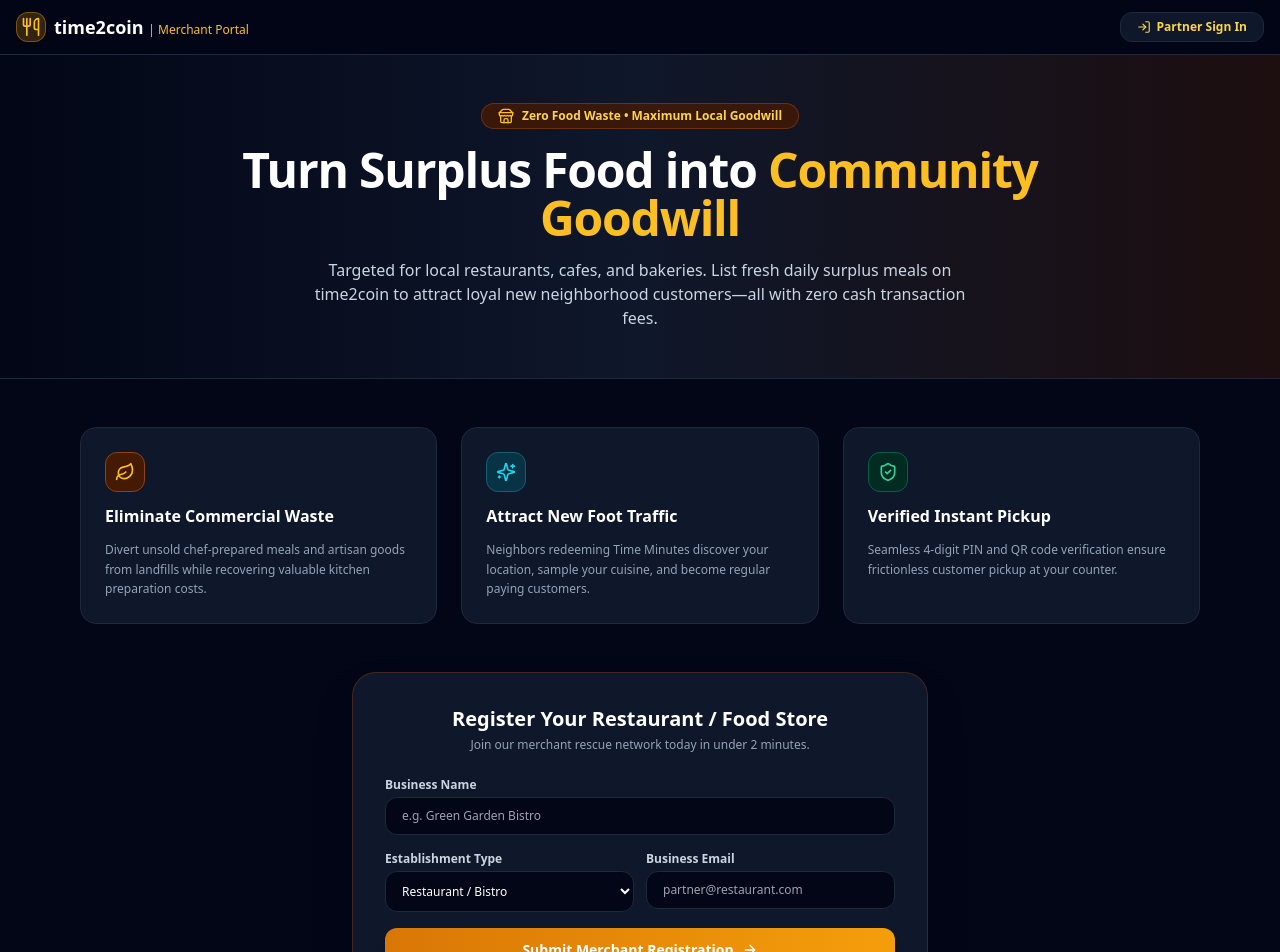
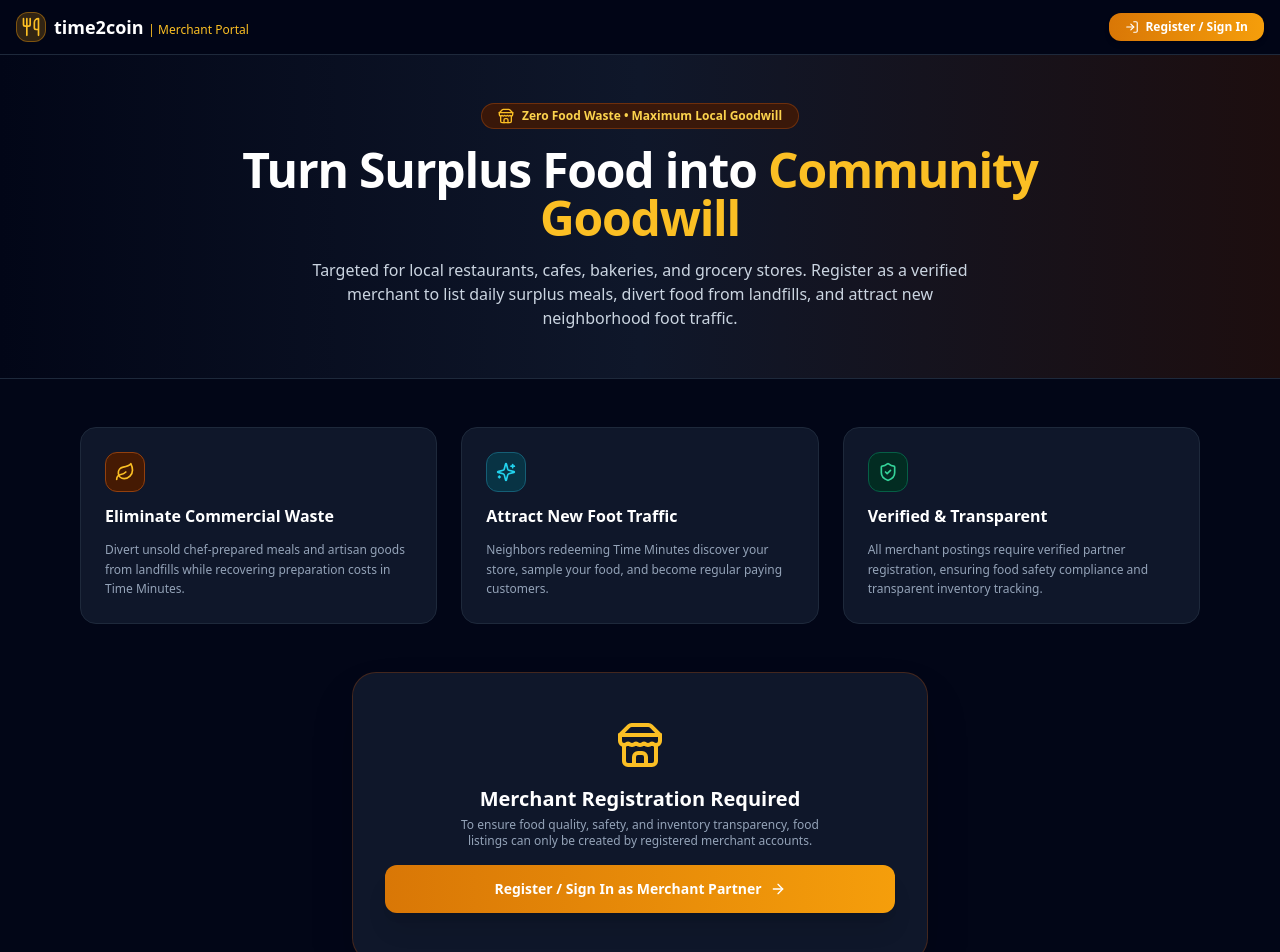
Before and after one commit to time2coin/time2coin, a Next.js app: page /merchant in a window 1280 px wide. Shown: the top 952 px of the page. Built offline with nearby package versions, Linux system fonts and the light colour scheme.

Commit message:
Refactor MerchantPortalPage for food posting and user auth
Updated merchant portal page to include new state variables for food posting and user authentication. Enhanced user experience by modifying text and structure for clarity.

```diff
--- a/app/merchant/page.tsx
+++ b/app/merchant/page.tsx
@@ -1,20 +1,43 @@
 'use client';
 
-import React, { useState } from 'react';
+import React, { useState, useEffect } from 'react';
 import {
   Utensils, Store, ArrowRight, ShieldCheck, CheckCircle2,
-  Sparkles, Clock, Leaf, QrCode, Building2, Plus, LogIn
+  Sparkles, Leaf, LogIn, Plus, Send, AlertCircle
 } from 'lucide-react';
 
 export default function MerchantPortalPage() {
-  const [registered, setRegistered] = useState(false);
-  const [merchantName, setMerchantName] = useState('');
-  const [businessType, setMerchantType] = useState('Restaurant');
-  const [email, setEmail] = useState('');
+  const [currentUser, setCurrentUser] = useState<any>(null);
 
-  const handleSubmit = (e: React.FormEvent) => {
+  // Post Surplus Food Form State (Logged-In Merchants)
+  const [foodTitle, setFoodTitle] = useState('');
+  const [foodQuantity, setFoodQuantity] = useState('5');
+  const [timeValue, setTimeValue] = useState('45');
+  const [pickupWindow, setPickupWindow] = useState('5:00 PM - 7:00 PM');
+  const [description, setDescription] = useState('');
+  const [postSuccess, setPostSuccess] = useState(false);
+
+  useEffect(() => {
+    const saved = localStorage.getItem('time2coin_user');
+    if (saved) {
+      try {
+        setCurrentUser(JSON.parse(saved));
+      } catch (e) {}
+    }
+  }, []);
+
+  const handlePostFood = (e: React.FormEvent) => {
     e.preventDefault();
-    setRegistered(true);
+    if (!currentUser) {
+      window.location.href = '/auth';
+      return;
+    }
+    setPostSuccess(true);
+    setTimeout(() => {
+      setPostSuccess(false);
+      setFoodTitle('');
+      setDescription('');
+    }, 2000);
   };
 
   return (
@@ -28,9 +51,16 @@ export default function MerchantPortalPage() {
             </div>
             <span className="font-bold text-lg text-white">time2coin <span className="text-amber-400 text-xs font-normal">| Merchant Portal</span></span>
           </a>
-          <a href="/auth" className="px-4 py-1.5 bg-slate-900 border border-slate-800 hover:border-amber-500/50 text-amber-300 rounded-xl text-xs font-bold transition flex items-center gap-1.5">
-            <LogIn className="w-3.5 h-3.5" /> Partner Sign In
+
+          {currentUser ? (
+            <div className="flex items-center gap-2 bg-slate-900 border border-slate-800 px-3 py-1 rounded-xl">
+              <span className="text-xs font-bold text-amber-300">{currentUser.name} (Verified Merchant)</span>
+            </div>
+          ) : (
+            <a href="/auth" className="px-4 py-1.5 bg-gradient-to-r from-amber-600 to-amber-500 hover:from-amber-500 text-white rounded-xl text-xs font-bold transition flex items-center gap-1.5 shadow-md">
+              <LogIn className="w-3.5 h-3.5" /> Register / Sign In
             </a>
+          )}
         </div>
       </header>
 
@@ -44,12 +74,12 @@ export default function MerchantPortalPage() {
             Turn Surplus Food into <span className="text-amber-400">Community Goodwill</span>
           </h1>
           <p className="text-xs sm:text-base text-slate-300 leading-relaxed max-w-2xl mx-auto">
-            Targeted for local restaurants, cafes, and bakeries. List fresh daily surplus meals on time2coin to attract loyal new neighborhood customers—all with zero cash transaction fees.
+            Targeted for local restaurants, cafes, bakeries, and grocery stores. Register as a verified merchant to list daily surplus meals, divert food from landfills, and attract new neighborhood foot traffic.
           </p>
         </div>
       </section>
 
-      {/* THREE VALUE PROPOSITIONS */}
+      {/* VALUE PROPOSITIONS */}
       <div className="max-w-6xl mx-auto px-4 py-12 space-y-12">
         <div className="grid grid-cols-1 md:grid-cols-3 gap-6">
           <div className="bg-slate-900 border border-slate-800 rounded-2xl p-6 space-y-3">
@@ -58,7 +88,7 @@ export default function MerchantPortalPage() {
             </div>
             <h3 className="font-bold text-white text-base">Eliminate Commercial Waste</h3>
             <p className="text-xs text-slate-400 leading-relaxed">
-              Divert unsold chef-prepared meals and artisan goods from landfills while recovering valuable kitchen preparation costs.
+              Divert unsold chef-prepared meals and artisan goods from landfills while recovering preparation costs in Time Minutes.
             </p>
           </div>
 
@@ -68,7 +98,7 @@ export default function MerchantPortalPage() {
             </div>
             <h3 className="font-bold text-white text-base">Attract New Foot Traffic</h3>
             <p className="text-xs text-slate-400 leading-relaxed">
-              Neighbors redeeming Time Minutes discover your location, sample your cuisine, and become regular paying customers.
+              Neighbors redeeming Time Minutes discover your store, sample your food, and become regular paying customers.
             </p>
           </div>
 
@@ -76,77 +106,121 @@ export default function MerchantPortalPage() {
             <div className="w-10 h-10 rounded-xl bg-emerald-950 border border-emerald-800 flex items-center justify-center text-emerald-400 font-bold">
               <ShieldCheck className="w-5 h-5" />
             </div>
-            <h3 className="font-bold text-white text-base">Verified Instant Pickup</h3>
+            <h3 className="font-bold text-white text-base">Verified & Transparent</h3>
             <p className="text-xs text-slate-400 leading-relaxed">
-              Seamless 4-digit PIN and QR code verification ensure frictionless customer pickup at your counter.
+              All merchant postings require verified partner registration, ensuring food safety compliance and transparent inventory tracking.
             </p>
           </div>
         </div>
 
-        {/* REGISTRATION FORM */}
+        {/* CONDITIONALLY RENDERED POSTING FORM VS REGISTRATION GATE */}
         <div className="bg-slate-900 border border-amber-800/40 rounded-3xl p-6 sm:p-8 max-w-xl mx-auto shadow-2xl space-y-6">
-          <div className="text-center space-y-1">
-            <h2 className="text-xl font-bold text-white">Register Your Restaurant / Food Store</h2>
-            <p className="text-xs text-slate-400">Join our merchant rescue network today in under 2 minutes.</p>
+          {currentUser ? (
+            /* LOGGED-IN VERIFIED MERCHANT DASHBOARD */
+            <div className="space-y-4">
+              <div className="flex items-center justify-between border-b border-slate-800 pb-3">
+                <h2 className="text-lg font-bold text-white flex items-center gap-2">
+                  <Plus className="w-5 h-5 text-amber-400" /> Post Surplus Food Offer
+                </h2>
+                <span className="text-[10px] font-bold bg-amber-950 text-amber-300 border border-amber-800 px-2.5 py-0.5 rounded-full">
+                  Verified Merchant
+                </span>
               </div>
 
-          {registered ? (
-            <div className="p-6 bg-amber-950/60 border border-amber-800 text-amber-200 rounded-2xl text-center space-y-3">
-              <CheckCircle2 className="w-10 h-10 text-amber-400 mx-auto" />
-              <h3 className="font-bold text-base text-white">Merchant Application Received!</h3>
-              <p className="text-xs text-slate-300">
-                Thank you, <strong>{merchantName}</strong>. Our local community coordinator will verify your food license and activate your portal within 24 hours.
-              </p>
+              {postSuccess && (
+                <div className="p-4 bg-emerald-950/80 border border-emerald-800 text-emerald-200 rounded-2xl text-xs flex items-center gap-2">
+                  <CheckCircle2 className="w-5 h-5 text-emerald-400 shrink-0" />
+                  <span>Surplus meal listing published live to the public marketplace!</span>
                 </div>
-          ) : (
-            <form onSubmit={handleSubmit} className="space-y-4">
+              )}
+
+              <form onSubmit={handlePostFood} className="space-y-4">
                 <div>
-                <label className="block text-xs font-semibold text-slate-300 mb-1">Business Name</label>
+                  <label className="block text-xs font-semibold text-slate-300 mb-1">Meal / Item Title</label>
                   <input
                     type="text"
                     required
-                  value={merchantName}
-                  onChange={(e) => setMerchantName(e.target.value)}
-                  placeholder="e.g. Green Garden Bistro"
+                    value={foodTitle}
+                    onChange={(e) => setFoodTitle(e.target.value)}
+                    placeholder="e.g. 3x Gourmet Organic Lunch Boxes"
                     className="w-full bg-slate-950 border border-slate-800 rounded-xl px-4 py-2.5 text-xs text-white focus:outline-none focus:border-amber-500"
                   />
                 </div>
 
                 <div className="grid grid-cols-2 gap-3">
                   <div>
-                  <label className="block text-xs font-semibold text-slate-300 mb-1">Establishment Type</label>
-                  <select
-                    value={businessType}
-                    onChange={(e) => setMerchantType(e.target.value)}
-                    className="w-full bg-slate-950 border border-slate-800 rounded-xl px-3 py-2.5 text-xs text-white focus:outline-none focus:border-amber-500"
-                  >
-                    <option value="Restaurant">Restaurant / Bistro</option>
-                    <option value="Bakery">Bakery / Cafe</option>
-                    <option value="Grocery">Grocery Store</option>
-                    <option value="Caterer">Catering Service</option>
-                  </select>
+                    <label className="block text-xs font-semibold text-slate-300 mb-1">Quantity Available</label>
+                    <input
+                      type="number"
+                      required
+                      value={foodQuantity}
+                      onChange={(e) => setFoodQuantity(e.target.value)}
+                      className="w-full bg-slate-950 border border-slate-800 rounded-xl px-4 py-2.5 text-xs text-white focus:outline-none focus:border-amber-500"
+                    />
                   </div>
 
                   <div>
-                  <label className="block text-xs font-semibold text-slate-300 mb-1">Business Email</label>
+                    <label className="block text-xs font-semibold text-slate-300 mb-1">Time Mins Value</label>
                     <input
-                    type="email"
+                      type="number"
                       required
-                    value={email}
-                    onChange={(e) => setEmail(e.target.value)}
-                    placeholder="partner@restaurant.com"
+                      value={timeValue}
+                      onChange={(e) => setTimeValue(e.target.value)}
                       className="w-full bg-slate-950 border border-slate-800 rounded-xl px-4 py-2.5 text-xs text-white focus:outline-none focus:border-amber-500"
                     />
                   </div>
+                </div>
+
+                <div>
+                  <label className="block text-xs font-semibold text-slate-300 mb-1">Pickup Time Window</label>
+                  <input
+                    type="text"
+                    required
+                    value={pickupWindow}
+                    onChange={(e) => setPickupWindow(e.target.value)}
+                    placeholder="e.g. 5:00 PM - 7:00 PM"
+                    className="w-full bg-slate-950 border border-slate-800 rounded-xl px-4 py-2.5 text-xs text-white focus:outline-none focus:border-amber-500"
+                  />
+                </div>
+
+                <div>
+                  <label className="block text-xs font-semibold text-slate-300 mb-1">Item Description</label>
+                  <textarea
+                    required
+                    rows={3}
+                    value={description}
+                    onChange={(e) => setDescription(e.target.value)}
+                    placeholder="Describe ingredients, dietary details (e.g. Vegan/Halal), and pickup instructions..."
+                    className="w-full bg-slate-950 border border-slate-800 rounded-xl px-4 py-2.5 text-xs text-white focus:outline-none focus:border-amber-500 resize-none"
+                  />
                 </div>
 
                 <button
                   type="submit"
                   className="w-full py-3 bg-gradient-to-r from-amber-600 to-amber-500 hover:from-amber-500 text-white font-bold text-xs sm:text-sm rounded-xl transition shadow-lg flex items-center justify-center gap-2"
                 >
-                Submit Merchant Registration <ArrowRight className="w-4 h-4" />
+                  <Send className="w-4 h-4" /> Publish Surplus Listing
                 </button>
               </form>
+            </div>
+          ) : (
+            /* LOGGED-OUT PROMPT FOR REGISTRATION */
+            <div className="text-center space-y-4 py-4">
+              <Store className="w-12 h-12 text-amber-400 mx-auto" />
+              <div className="space-y-1">
+                <h2 className="text-xl font-bold text-white">Merchant Registration Required</h2>
+                <p className="text-xs text-slate-400 max-w-sm mx-auto">
+                  To ensure food quality, safety, and inventory transparency, food listings can only be created by registered merchant accounts.
+                </p>
+              </div>
+
+              <a
+                href="/auth"
+                className="inline-flex items-center justify-center gap-2 w-full py-3.5 bg-gradient-to-r from-amber-600 to-amber-500 hover:from-amber-500 text-white font-bold text-xs sm:text-sm rounded-xl transition shadow-xl"
+              >
+                Register / Sign In as Merchant Partner <ArrowRight className="w-4 h-4" />
+              </a>
+            </div>
           )}
         </div>
       </div>
```
Lines whose indentation alone changed are shown as unchanged.
